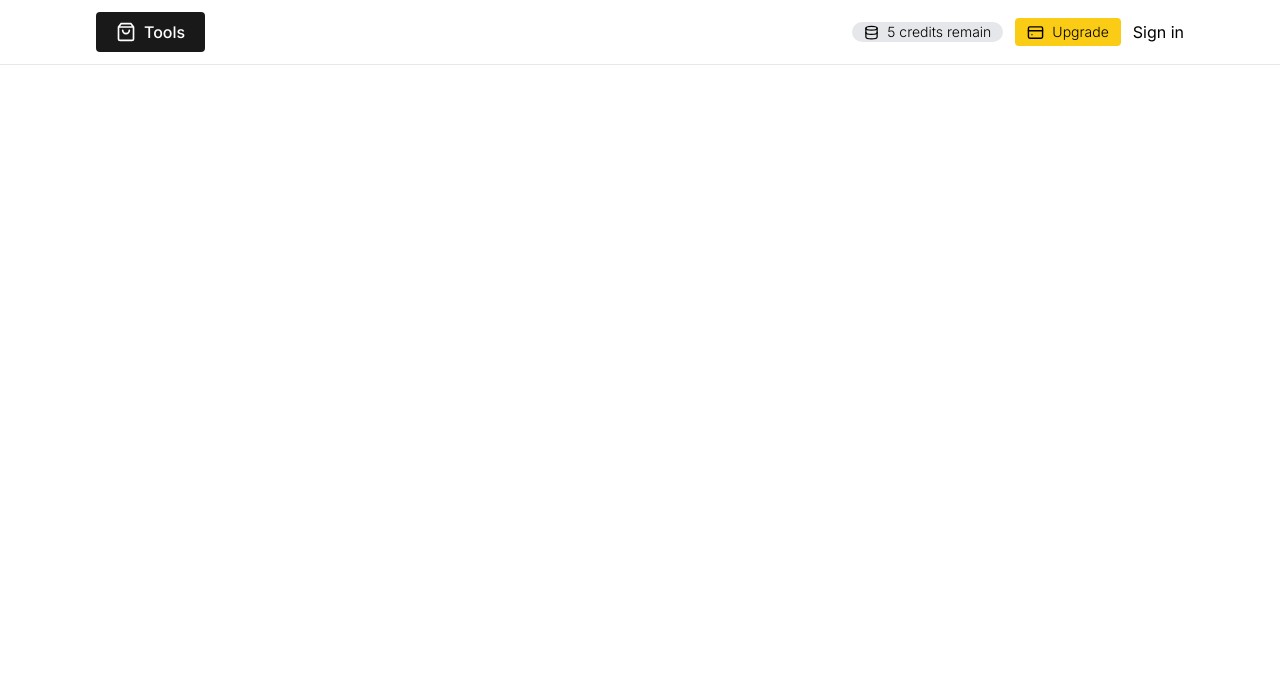
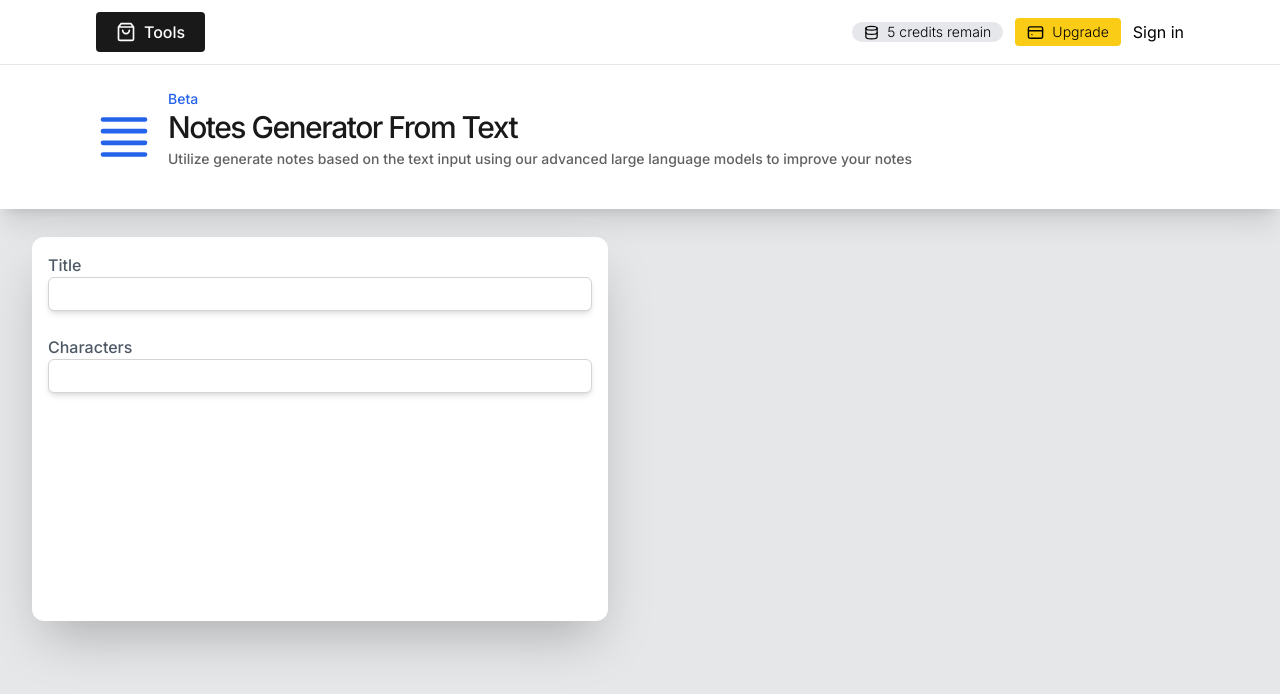
Before and after one commit to SPJ27/saas, a Next.js app: page / in a window 1280 px wide. Shown: the top 694 px of the page. Built offline with nearby package versions, Linux system fonts and the light colour scheme; no server answers.

Commit message:
Created the ui

```diff
--- a/app/layout.tsx
+++ b/app/layout.tsx
@@ -22,7 +22,7 @@ export default function RootLayout({
   return (
     <ClerkProvider>
       <html lang="en">
-        <body className={`${inter.className}  antialiased`}>
+        <body className={`${inter.className} antialiased bg-[#e5e7e9]`}>
           <Navbar />
           {children}
         </body>
--- a/app/page.tsx
+++ b/app/page.tsx
@@ -1,4 +1,9 @@
+import Generate from "@/components/Generate";
+import Notes from "@/components/Notes";
+
 export default function Home() {
   return <>
+  <Notes/>
+  <Generate/>
   </>;
 }
--- /dev/null
+++ b/components/Form.tsx
@@ -0,0 +1,18 @@
+import React from 'react'
+
+const Form = () => {
+  return (
+    <>
+    <div className='h-96 max-w-xl shadow-2xl rounded-xl bg-white p-4'>
+        <form action="#">
+            <label htmlFor="title" className='text-[#4e5965] font-medium'>Title</label>
+            <input className="text-[#4e5965] mb-6 w-full font-medium border-[#d4d4d4] border-[0.5px] shadow-md outline-none rounded-md px-3 py-1" type="text" name="title" id="title" />
+            <label htmlFor="title" className='text-[#4e5965] font-medium'>Characters</label>
+            <input className="text-[#4e5965] w-full font-medium border-[#d4d4d4] border-[1px] shadow-md outline-none rounded-md px-3 py-1" type="text" name="char" id="char" />
+        </form>
+    </div>
+    </>
+  )
+}
+
+export default Form
--- /dev/null
+++ b/components/Generate.tsx
@@ -0,0 +1,12 @@
+import React from 'react'
+import Form from './Form'
+
+const Generate = () => {
+  return (
+    <div className='px-8 py-7'>
+        <Form/>
+    </div>
+  )
+}
+
+export default Generate
--- a/components/Navbar.tsx
+++ b/components/Navbar.tsx
@@ -3,7 +3,7 @@ import { SignInButton, SignedIn, SignedOut, UserButton } from "@clerk/nextjs";
 const Navbar = () => {
   return (
     <>
-      <div className=" h-16 w-full px-24 items-center flex">
+      <div className="shadow-sm h-16 w-full px-24 items-center flex bg-white">
         {/* <h1 className="font-medium mr-5">Tokens: 5</h1> */}
         <div className=" ">
           <a
@@ -30,6 +30,7 @@ const Navbar = () => {
         </div>
       </div>
       <hr />
+
     </>
   );
 };
--- /dev/null
+++ b/components/Notes.tsx
@@ -0,0 +1,19 @@
+import React from "react";
+
+const Notes = () => {
+  return <>
+  <div className="flex shadow-xl py-6 px-24 items-center bg-white">
+    {/* Icon */}
+    <div className="mr-4 items-center">
+    <svg className="items-center" xmlns="http://www.w3.org/2000/svg" width="56" height="56" viewBox="0 0 24 24" fill="none" stroke="#2563EB" strokeWidth="2" strokeLinecap="round" strokeLinejoin="round"><path d="M21 9.5H3M21 4.5H3M21 14.5H3M21 19.5H3"/></svg>    </div>
+    {/* Text */}
+    <div className="items-center">
+        <h1 className="flex text-sm font-medium text-blue-600 mb-0 pb-0 ">Beta</h1>
+        <h1 className="flex text-3xl font-medium text-[#191919] mb-1 mt-0 pt-0  tracking-tighter ">Notes Generator From Text</h1>
+        <h1 className="text-sm font-medium text-[#616161]  mb-4">Utilize generate notes based on the text input using our advanced large language models to improve your notes</h1>
+    </div>
+  </div>
+  </>;
+};
+
+export default Notes;
```
